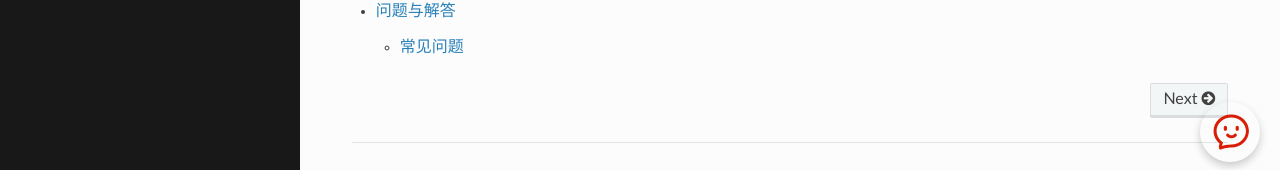
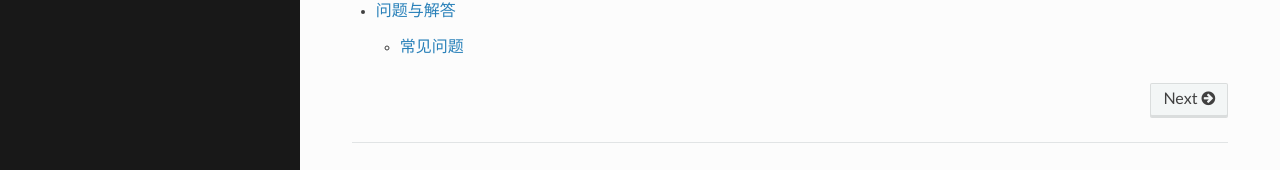
Before and after one commit to RoboSense-Robotics/robosense_ac_wiki_cn, a Sphinx documentation site: the page built from source/index.rst, in a window 1280 px wide and 900 px high, scrolled down 572 px. Shown: the part 718-888 px from the top of the window. Built offline with Sphinx 7.4.7 and the Read the Docs theme 3.1.0, drawn with Linux system fonts in a browser that asks for light colours; pages that are not in the unit, such as notebooks, are missing from menus.

Commit message:
Remove chatbot functionality from Sphinx configuration

```diff
--- a/source/conf.py
+++ b/source/conf.py
@@ -63,12 +63,10 @@ html_theme = 'sphinx_rtd_theme'
 # so a file named "default.css" will overwrite the builtin "default.css".
 html_static_path = ['_static']
 html_css_files = [
-    'custom.css',
-    'chatbot.css'
+    'custom.css'
 ]
 html_js_files = [
-    'custom.js',
-    'chatbot.js'
+    'custom.js'
 ]
 
 master_doc = 'index'
```
